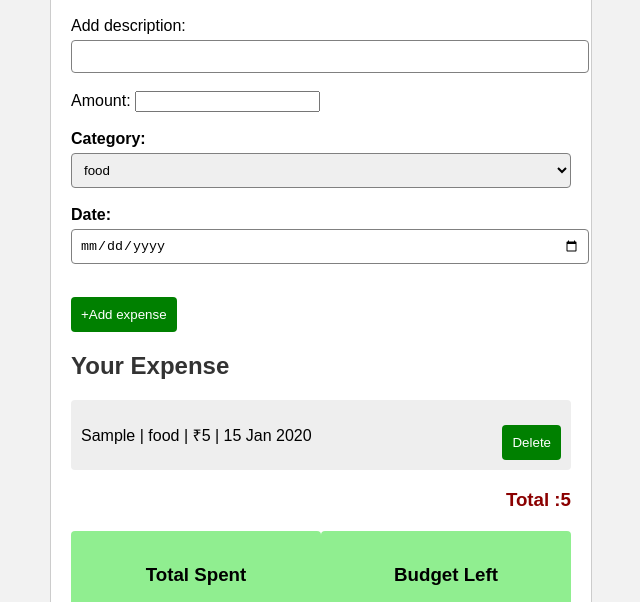
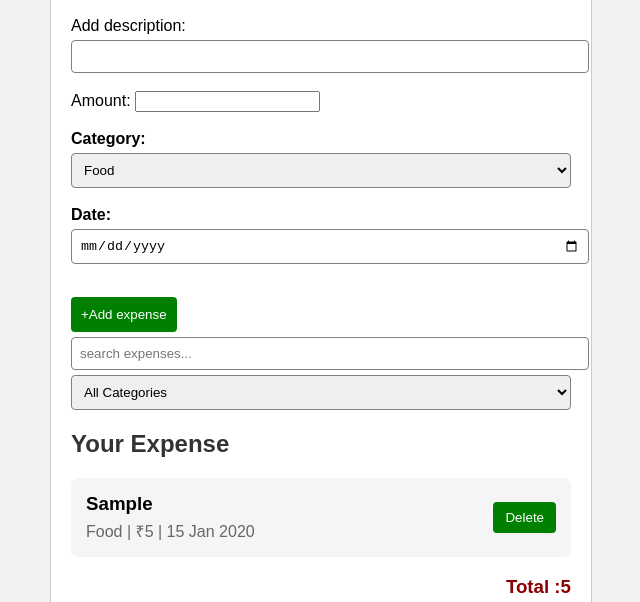
Before and after one commit to Shravan0002/Expense-tracker, a website: page index.html in a window 1280 px wide. Both pictures are taken after typing "Sample", "5", "2020-01-15" into the empty fields and a click on the button "+Add expense". Shown: the part 162-764 px from the top of the page, without its empty margins (319-959 px from the left). Drawn offline with Linux system fonts and the light colour scheme.

Commit message:
add expense search and category filtering

```diff
--- a/index.html
+++ b/index.html
@@ -22,11 +22,11 @@
 
             <label>Category:</label>
                 <select id="Category">
-                    <option>food</option>
-                    <option>transport</option>
-                    <option>shopping</option>
-                    <option>entertainment</option>
-                    <option>recharge</option>
+                    <option>Food</option>
+                    <option>Travel</option>
+                    <option>Shopping</option>
+                    <option>Entertainment</option>
+                    <option>Recharge</option>
                 </select>
 
                 <br><br>
@@ -39,6 +39,15 @@
                 <button type="submit" id="addexpense">+Add expense</button>
 
         </form>
+        <input type="text" id="searchInput" placeholder="search expenses...">
+        <select id="categoryFilter">
+            <option value="all">All Categories</option>
+            <option value="Food">Food</option>
+            <option value="Travel">Travel</option>
+            <option value="Shopping">Shopping</option>
+            <option value="Recharge">Recharge</option>
+            <option value="Entertainment">Entertainment</option>
+        </select>
         <h2>Your Expense</h2>
 
         <ul id="expenseList">
--- a/script.js
+++ b/script.js
@@ -10,6 +10,14 @@ let button = document.getElementById("addexpense");
 let totalElement = document.getElementById("Total");
 let totalSpentElement = document.getElementById("totalSpent");
 let budgetLeftElement = document.getElementById("budgetLeft");
+let searchInput = document.getElementById("searchInput");
+let categoryFilter = document.getElementById("categoryFilter");
+searchInput.addEventListener("input",function(){
+    displayExpenses();
+});
+categoryFilter.addEventListener("change", function() {
+    displayExpenses();
+});
 
 let budget = 25000;
 let budgetLeft = budget;
@@ -45,6 +53,7 @@ button.addEventListener("click", function(event) {
     }
 
     let expense = {
+        id: Date.now(),
         description: description,
         amount: amount,
         Category: Category,
@@ -80,10 +89,38 @@ function updateTotal() {
 function displayExpenses() {
 
     expenseList.innerHTML = "";
+    let searchText = searchInput.value.toLowerCase();
+    let selectedCategory = categoryFilter.value;
 
-    for (let i = 0; i < expenses.length; i++) {
+    let filteredExpenses = expenses.filter(function(expense) {
+    let matchesSearch = expense.description.toLowerCase().includes(searchText);
+    let matchesCategory =
+        selectedCategory === "all" ||
+        expense.Category === selectedCategory;
 
-        let expense = expenses[i];
+    return matchesSearch && matchesCategory;
+});
+
+   if (filteredExpenses.length === 0) {
+        let emptyMessage = document.createElement("p");
+
+        if (expenses.length === 0) {
+        emptyMessage.textContent = "no expense yet";
+        } else {
+        emptyMessage.textContent = "no matching expenses";
+        }
+
+        emptyMessage.className = "empty-message";
+
+        expenseList.appendChild(emptyMessage);
+
+        updateTotal();
+        return;
+    }
+
+    for (let i = 0; i < filteredExpenses.length; i++) {
+
+        let expense = filteredExpenses[i];
 
         let expenseDate = new Date(expense.date + "T00:00:00");
 
@@ -94,28 +131,46 @@ function displayExpenses() {
         });
 
         let newExpense = document.createElement("li");
+        newExpense.className = "expense-item";
 
-        newExpense.textContent =
-            expense.description +
-            " | " +
+        let expenseInfo = document.createElement("div");
+        expenseInfo.className = "expense-info";
+
+        let expenseName = document.createElement("h3");
+        expenseName.textContent =expense.description;
+
+        let expenseDetails =document.createElement("p");
+
+
+        expenseDetails.textContent =
+
             expense.Category +
             " | ₹" +
             expense.amount +
             " | " +
             formattedDate;
 
+        expenseInfo.appendChild(expenseName);
+        expenseInfo.appendChild(expenseDetails);
+
         let deleteButton = document.createElement("button");
 
         deleteButton.textContent = "Delete";
+        deleteButton.className = "delete-button";
 
         deleteButton.addEventListener("click", function() {
-            expenses.splice(i, 1);
+            expenses = expenses.filter(function(item) {
+            return item.id !== expense.id;
+            });
+
             displayExpenses();
         });
 
+        newExpense.appendChild(expenseInfo);
         newExpense.appendChild(deleteButton);
         expenseList.appendChild(newExpense);
     }
 
     updateTotal();
 }
+displayExpenses();
--- a/style.css
+++ b/style.css
@@ -83,3 +83,34 @@ ul li {
     text-align: center;
     border-radius: 4px;
 }
+
+.expense-item {
+    display: flex;
+    justify-content: space-between;
+    align-items: center;
+    gap: 15px;
+    padding: 15px;
+    margin-bottom: 10px;
+    background-color: #f5f5f5;
+    border-radius: 8px;
+}
+
+.expense-info h3 {
+    margin: 0 0 5px 0;
+}
+
+.expense-info p {
+    margin: 0;
+    color: #666;
+}
+
+.delete-button {
+    margin-top: 0;
+    padding: 8px 12px;
+}
+
+.empty-message {
+    text-align: center;
+    color: #d60b0b;
+    padding: 20px;
+}
```
